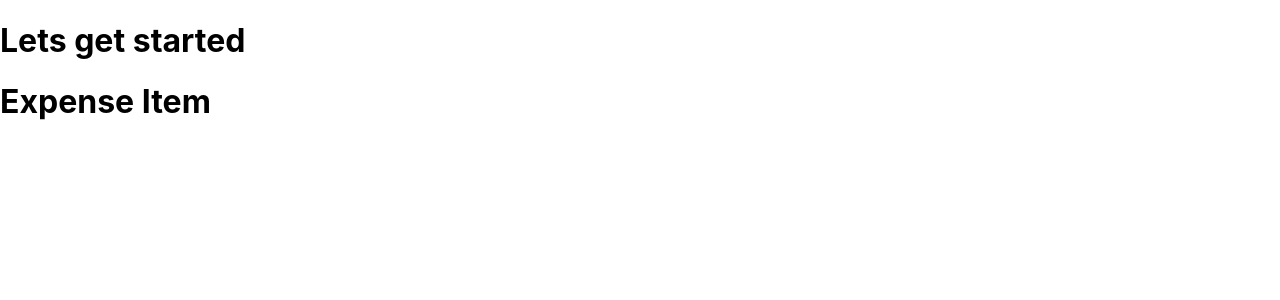
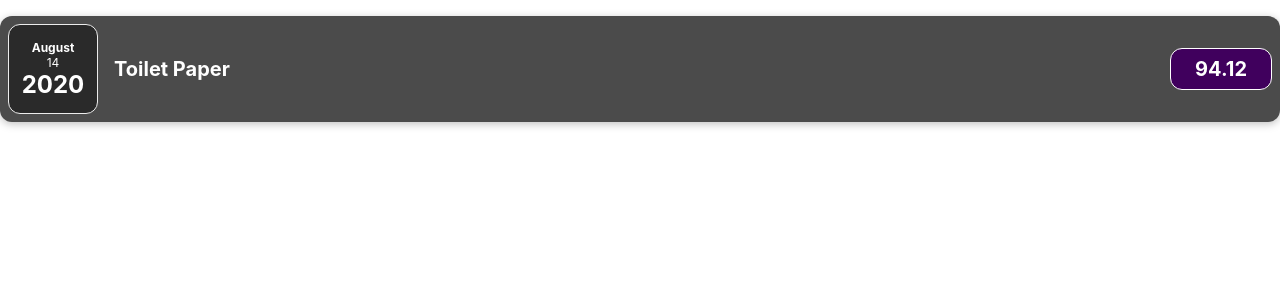
Before and after one commit to salmayaser/Expenses-Tracker, a React (Create React App) app: page / in a window 1280 px wide. Shown: the top 300 px of the page. Built offline with nearby package versions, Linux system fonts and the light colour scheme.

Commit message:
Adding ExpenseDate

```diff
--- a/src/App.js
+++ b/src/App.js
@@ -1,11 +1,32 @@
 import "./App.css";
-import ExpenseItem from "./components/ExpenseItem";
+import Expenses from "./components/Expenses";
 
 function App() {
+  const expenses = [
+    {
+      id: "e1",
+      title: "Toilet Paper",
+      amount: 94.12,
+      date: new Date(2020, 7, 14),
+    },
+    { id: "e2", title: "New TV", amount: 799.49, date: new Date(2021, 2, 12) },
+    {
+      id: "e3",
+      title: "Car Insurance",
+      amount: 294.67,
+      date: new Date(2021, 2, 28),
+    },
+    {
+      id: "e4",
+      title: "New Desk (Wooden)",
+      amount: 450,
+      date: new Date(2021, 5, 12),
+    },
+  ];
+
   return (
     <div>
-      <h1>Lets get started</h1>
-      <ExpenseItem></ExpenseItem>
+      <Expenses expenses={expenses}></Expenses>
     </div>
   );
 }
--- /dev/null
+++ b/src/components/ExpenseDate.css
@@ -0,0 +1,26 @@
+.expense-date {
+  display: flex;
+  flex-direction: column;
+  width: 5.5rem;
+  height: 5.5rem;
+  border: 1px solid #ececec;
+  background-color: #2a2a2a;
+  color: white;
+  border-radius: 12px;
+  align-items: center;
+  justify-content: center;
+}
+
+.expense-date__month {
+  font-size: 0.75rem;
+  font-weight: bold;
+}
+
+.expense-date__year {
+  font-size: 0.75rem;
+}
+
+.expense-date__day {
+  font-size: 1.5rem;
+  font-weight: bold;
+}
--- /dev/null
+++ b/src/components/ExpenseDate.js
@@ -0,0 +1,16 @@
+import "./ExpenseDate.css";
+
+function ExpenseDate(props) {
+  const month = props.date.toLocaleString("en-Us", { month: "long" });
+  const day = props.date.toLocaleString("en-Us", { day: "2-digit" });
+  const year = props.date.getFullYear();
+
+  return (
+    <div className="expense-date ">
+      <div className="expense-date__month">{month}</div>
+      <div className="expense-date__year">{day}</div>
+      <div className="expense-date__day">{year}</div>
+    </div>
+  );
+}
+export default ExpenseDate;
--- /dev/null
+++ b/src/components/ExpenseItem.css
@@ -0,0 +1,56 @@
+.expense-item {
+  display: flex;
+  justify-content: space-between;
+  align-items: center;
+  box-shadow: 0 2px 8px rgba(0, 0, 0, 0.25);
+  padding: 0.5rem;
+  margin: 1rem 0;
+  border-radius: 12px;
+  background-color: #4b4b4b;
+}
+
+.expense-item__description {
+  display: flex;
+  flex-direction: column;
+  gap: 1rem;
+  align-items: flex-end;
+  flex-flow: column-reverse;
+  justify-content: flex-start;
+  flex: 1;
+}
+
+.expense-item h2 {
+  color: #3a3a3a;
+  font-size: 1rem;
+  flex: 1;
+  margin: 0 1rem;
+  color: white;
+}
+
+.expense-item__price {
+  font-size: 1rem;
+  font-weight: bold;
+  color: white;
+  background-color: #40005d;
+  border: 1px solid white;
+  padding: 0.5rem;
+  border-radius: 12px;
+}
+
+@media (min-width: 580px) {
+  .expense-item__description {
+    flex-direction: row;
+    align-items: center;
+    justify-content: flex-start;
+    flex: 1;
+  }
+
+  .expense-item__description h2 {
+    font-size: 1.25rem;
+  }
+
+  .expense-item__price {
+    font-size: 1.25rem;
+    padding: 0.5rem 1.5rem;
+  }
+}
--- a/src/components/ExpenseItem.js
+++ b/src/components/ExpenseItem.js
@@ -1,5 +1,18 @@
-function ExpenseItem() {
-  return <h1>Expense Item</h1>;
+import "./ExpenseItem.css";
+import ExpenseDate from "./ExpenseDate";
+
+function ExpenseItem(props) {
+  const expense = props.expense;
+
+  return (
+    <div className="expense-item ">
+      <ExpenseDate date={expense.date}></ExpenseDate>
+      <div className="expense-item__description">
+        <h2>{expense.title}</h2>
+        <div className="expense-item__price">{expense.amount}</div>
+      </div>
+    </div>
+  );
 }
 
 export default ExpenseItem;
--- /dev/null
+++ b/src/components/Expenses.js
@@ -0,0 +1,6 @@
+import ExpenseItem from "../components/ExpenseItem";
+
+function Expenses(props) {
+  return <ExpenseItem expense={props.expenses[0]}></ExpenseItem>;
+}
+export default Expenses;
```
